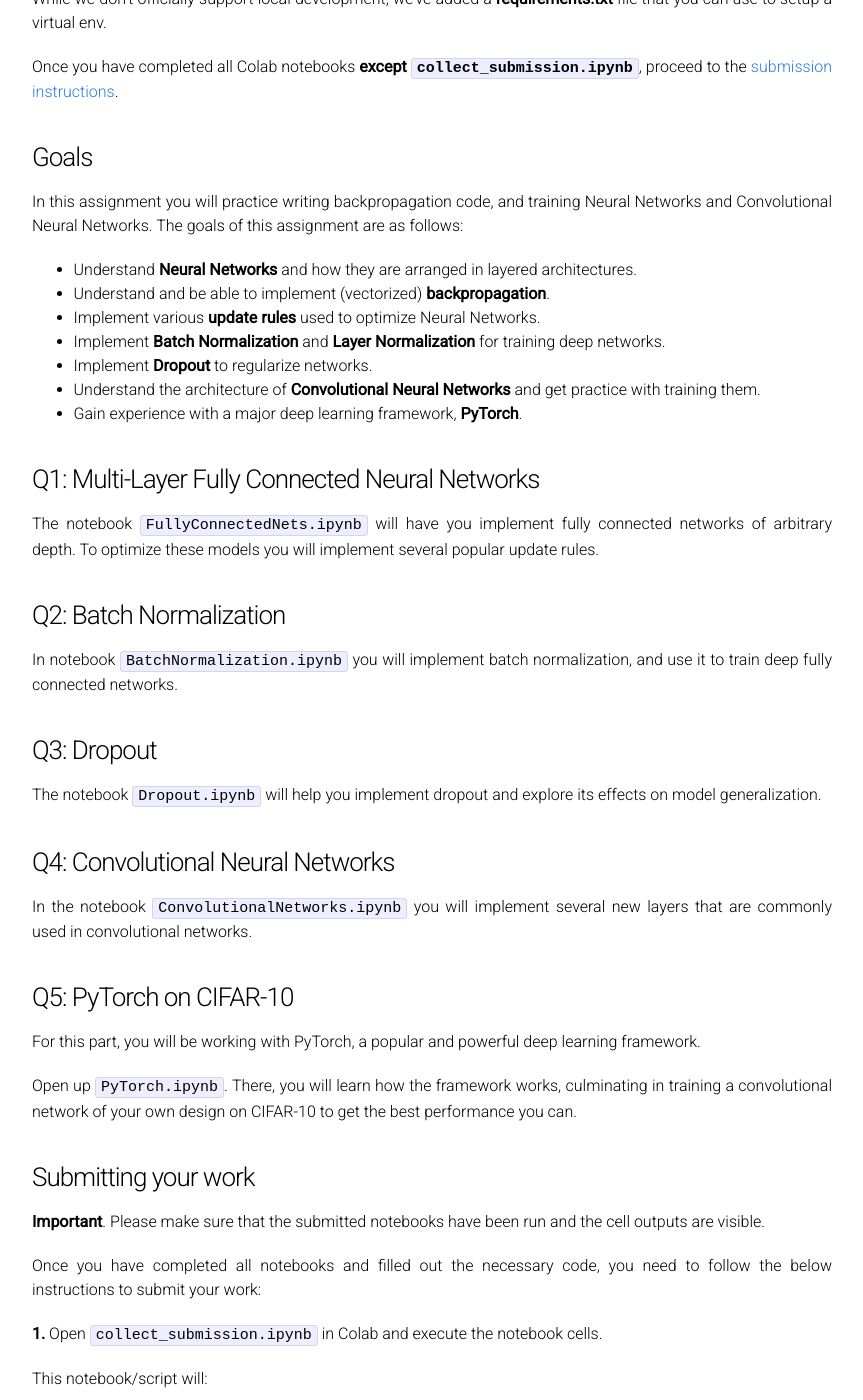
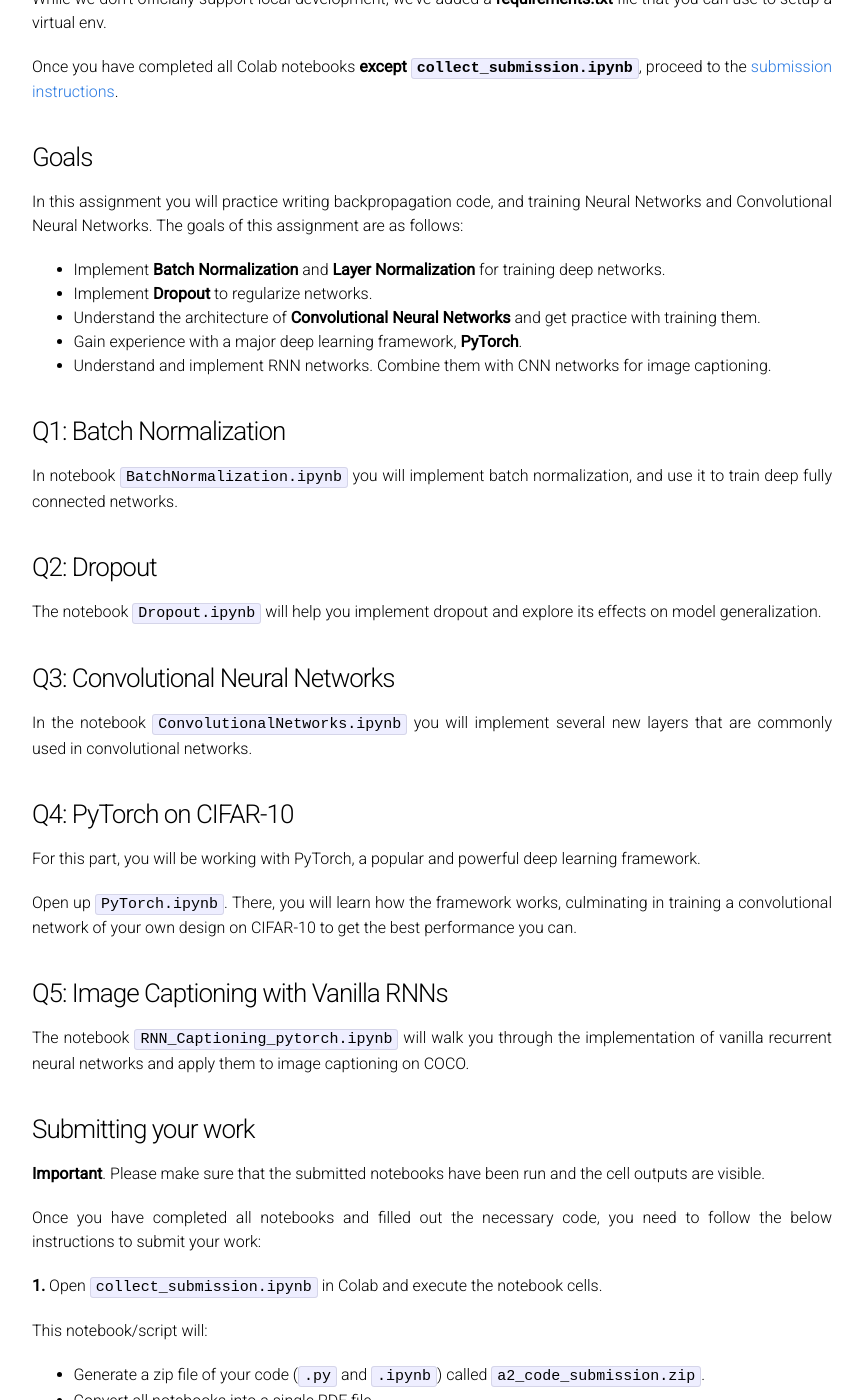
Before and after one commit to cs231n/cs231n.github.io, a Jekyll site: the page built from assignments/2025/assignment2.md, in a window 1280 px wide and 1400 px high, scrolled down 1034 px. Shown: the whole window, without its empty margins (208-1071 px from the left). Built offline with Jekyll 4.4.1, drawn with Linux system fonts in a browser that asks for light colours; some of the changed text lies outside the part shown.

Commit message:
init 2025 assignment 2

```diff
--- a/assignments/2025/assignment2.md
+++ b/assignments/2025/assignment2.md
@@ -5,17 +5,17 @@ mathjax: true
 permalink: /assignments2025/assignment2/
 ---
 
-<span style="color:red">This assignment is due on **Monday, May 06 2024** at 11:59pm PST.</span>
+<span style="color:red">This assignment is due on **Wednesday, May 07 2024** at 11:59pm PST.</span>
 
 Starter code containing Colab notebooks can be [downloaded here]({{site.hw_2_colab}}).
 
 - [Setup](#setup)
 - [Goals](#goals)
-- [Q1: Multi-Layer Fully Connected Neural Networks](#q1-multi-layer-fully-connected-neural-networks)
-- [Q2: Batch Normalization](#q2-batch-normalization)
-- [Q3: Dropout](#q3-dropout)
-- [Q4: Convolutional Neural Networks](#q4-convolutional-neural-networks)
-- [Q5: PyTorch on CIFAR-10](#q5-pytorch-on-cifar-10)
+- [Q1: Batch Normalization](#q1-batch-normalization)
+- [Q2: Dropout](#q2-dropout)
+- [Q3: Convolutional Neural Networks](#q3-convolutional-neural-networks)
+- [Q4: PyTorch on CIFAR-10](#q4-pytorch-on-cifar-10)
+- [Q5: Image Captioning with Vanilla RNNs](#q5-image-captioning-with-vanilla-rnns)
 - [Submitting your work](#submitting-your-work)
 
 ### Setup
@@ -34,37 +34,33 @@ Once you have completed all Colab notebooks **except `collect_submission.ipynb`*
 
 In this assignment you will practice writing backpropagation code, and training Neural Networks and Convolutional Neural Networks. The goals of this assignment are as follows:
 
-- Understand **Neural Networks** and how they are arranged in layered architectures.
-- Understand and be able to implement (vectorized) **backpropagation**.
-- Implement various **update rules** used to optimize Neural Networks.
 - Implement **Batch Normalization** and **Layer Normalization** for training deep networks.
 - Implement **Dropout** to regularize networks.
 - Understand the architecture of **Convolutional Neural Networks** and get practice with training them.
 - Gain experience with a major deep learning framework, **PyTorch**.
+- Understand and implement RNN networks. Combine them with CNN networks for image captioning.
 
-### Q1: Multi-Layer Fully Connected Neural Networks
 
-The notebook `FullyConnectedNets.ipynb` will have you implement fully connected
-networks of arbitrary depth. To optimize these models you will implement several
-popular update rules.
-
-### Q2: Batch Normalization
+### Q1: Batch Normalization
 
 In notebook `BatchNormalization.ipynb` you will implement batch normalization, and use it to train deep fully connected networks.
 
-### Q3: Dropout
+### Q2: Dropout
 
 The notebook `Dropout.ipynb` will help you implement dropout and explore its effects on model generalization.
 
-### Q4: Convolutional Neural Networks
+### Q3: Convolutional Neural Networks
 
 In the notebook `ConvolutionalNetworks.ipynb` you will implement several new layers that are commonly used in convolutional networks.
 
-### Q5: PyTorch on CIFAR-10
+### Q4: PyTorch on CIFAR-10
 
 For this part, you will be working with PyTorch, a popular and powerful deep learning framework.
 
 Open up `PyTorch.ipynb`. There, you will learn how the framework works, culminating in training a convolutional network of your own design on CIFAR-10 to get the best performance you can.
+
+### Q5: Image Captioning with Vanilla RNNs
+The notebook `RNN_Captioning_pytorch.ipynb` will walk you through the implementation of vanilla recurrent neural networks and apply them to image captioning on COCO.
 
 ### Submitting your work
 
@@ -85,6 +81,6 @@ If your submission for this step was successful, you should see the following di
 
 **_Note: When you have completed all notebookes, please ensure your most recent kernel execution order is chronological as this can otherwise cause issues for the Gradescope autograder. If this isn't the case, you should restart your kernel for that notebook and rerun all cells in the notebook using the Runtime Menu option "Restart and Run All"._**
 
-**2.** Submit the PDF and the zip file to [Gradescope](https://www.gradescope.com/courses/527613).
+**2.** Submit the PDF and the zip file to [Gradescope](https://www.gradescope.com/courses/1012166).
 
 Remember to download `a2_code_submission.zip` and `a2_inline_submission.pdf` locally before submitting to Gradescope.
```
